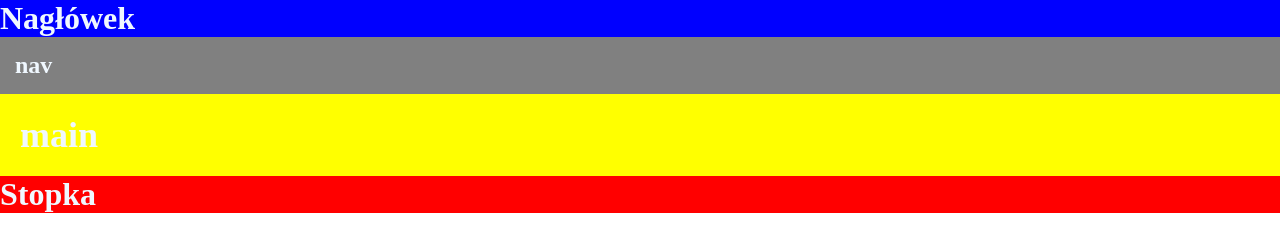
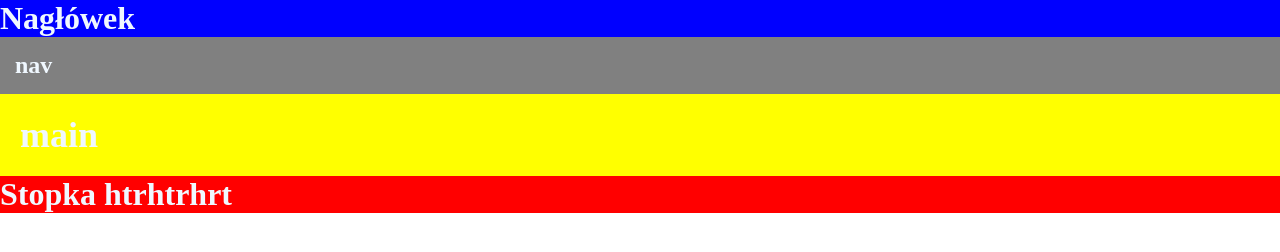
Before and after one commit to PrzemyslawKoszyk/bloki_powt-rka, a plain HTML site: page ZAD1/index.html in a window 1280 px wide. Drawn offline with Linux system fonts and the light colour scheme.

Commit message:
ujjruyrkry

```diff
--- a/ZAD1/index.html
+++ b/ZAD1/index.html
@@ -21,7 +21,7 @@
 </main>
 
 <footer>
-    <h1>Stopka</h1>
+    <h1>Stopka htrhtrhrt</h1>
 </footer>
 
 
```
